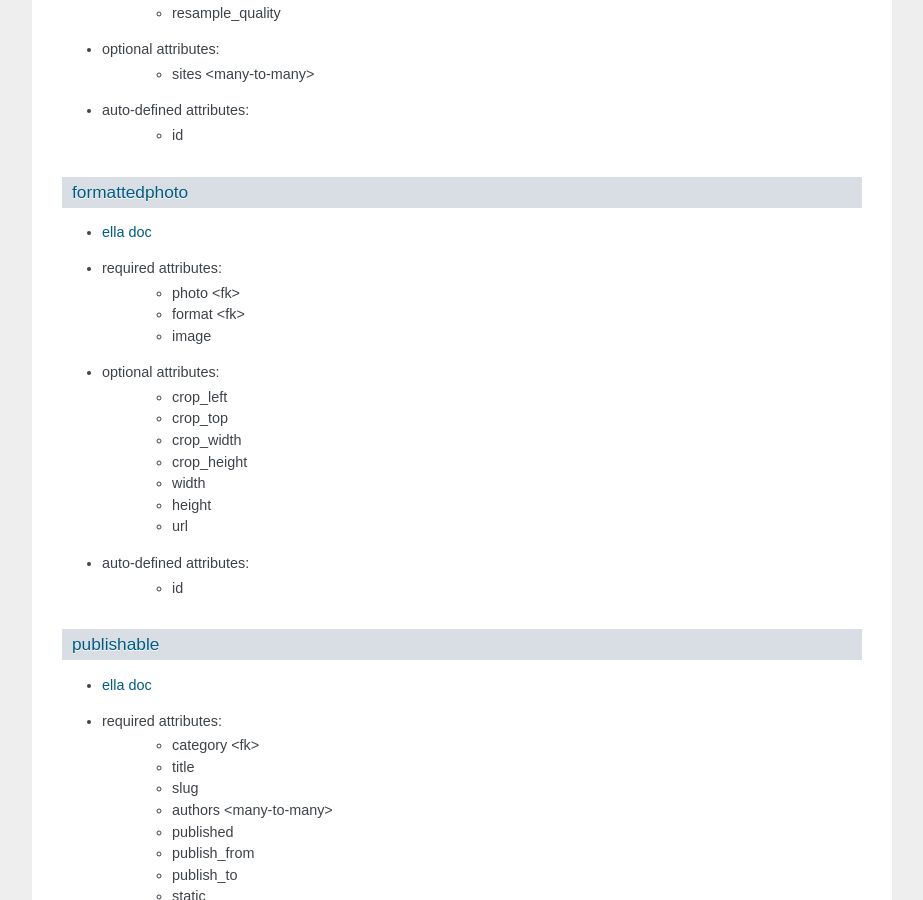
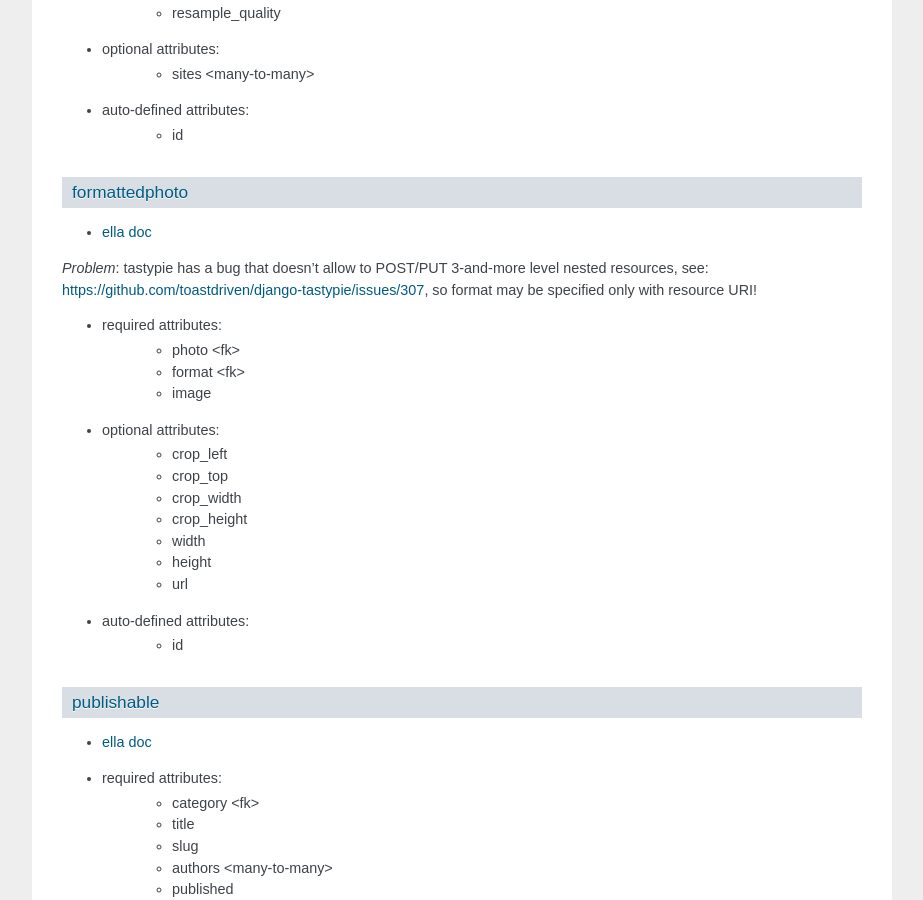
Before and after one commit to SanomaCZ/ella-hub, a Sphinx documentation site: the page built from doc/api.rst, in a window 1280 px wide and 900 px high, scrolled down 9396 px. Shown: the whole window, without its empty margins (198-1121 px from the left). Built offline with Sphinx 7.4.7, drawn with Linux system fonts in a browser that asks for light colours; the version number could not be read and is left out.

Commit message:
Tastypie problem with POST/PUT-ing more-than-2-level nested resources.

```diff
--- a/doc/api.rst
+++ b/doc/api.rst
@@ -590,6 +590,10 @@ formattedphoto
 __ http://ella.readthedocs.org/en/latest/reference/models.html#the-photo-model
 
 
+*Problem*: tastypie has a bug that doesn't allow to POST/PUT 3-and-more level nested resources, see:
+https://github.com/toastdriven/django-tastypie/issues/307, so format may be specified only with resource URI!
+
+
 - required attributes:
 	- photo <fk>
 	- format <fk>
```
Also changed, not shown: 1 other file.
